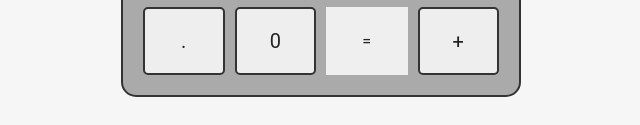
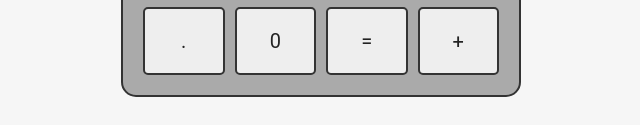
Before and after one commit to miloskolarov/Calculator, a plain HTML site: page index.html in a window 1280 px wide. Shown: the part 517-642 px from the top of the page, without its empty margins (319-959 px from the left). Drawn offline with Linux system fonts and the light colour scheme.

Commit message:
Fix the equal button

```diff
--- a/style.css
+++ b/style.css
@@ -94,7 +94,7 @@
     grid-column: span 2;
   }
 
-  .number, .operator, .decimal {
+  .number, .operator, .decimal, .equal {
     padding: 20px;
     border: 2px var(--border) solid;
     border-radius: 5px;
```
